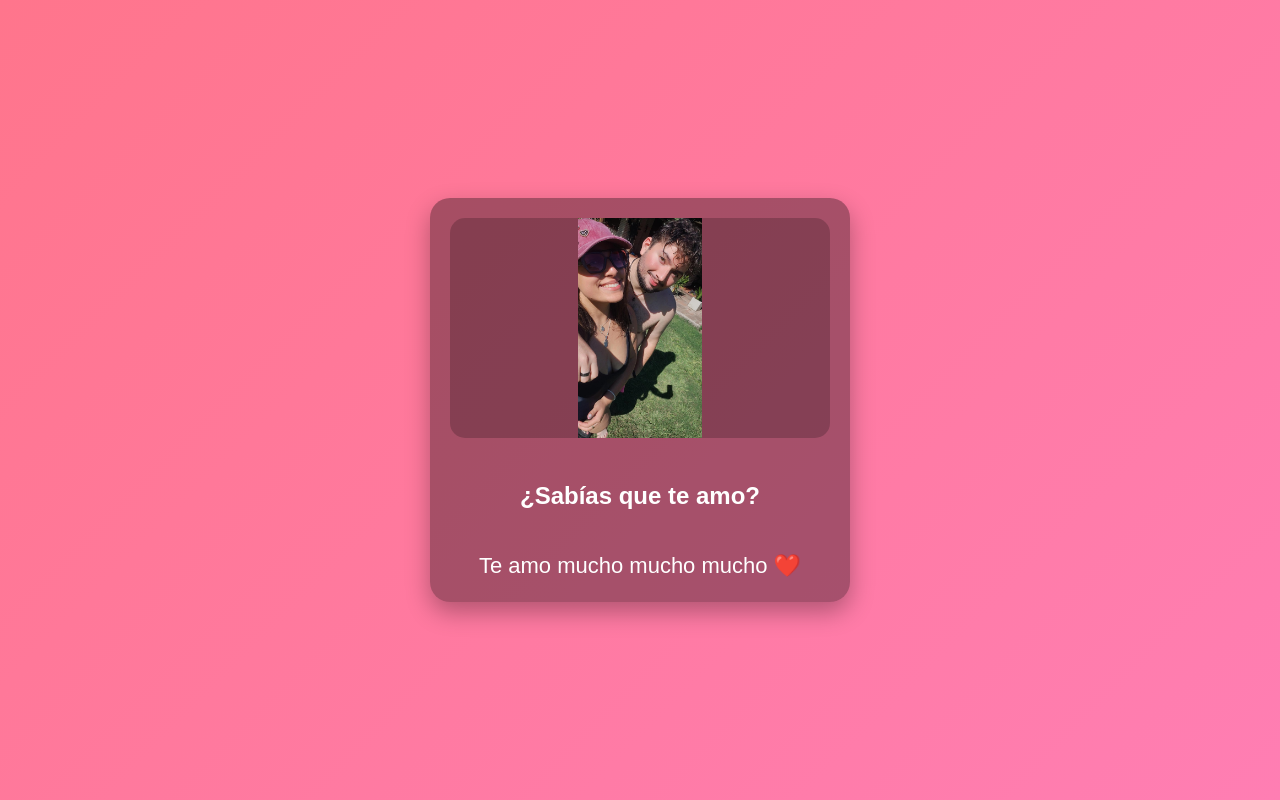
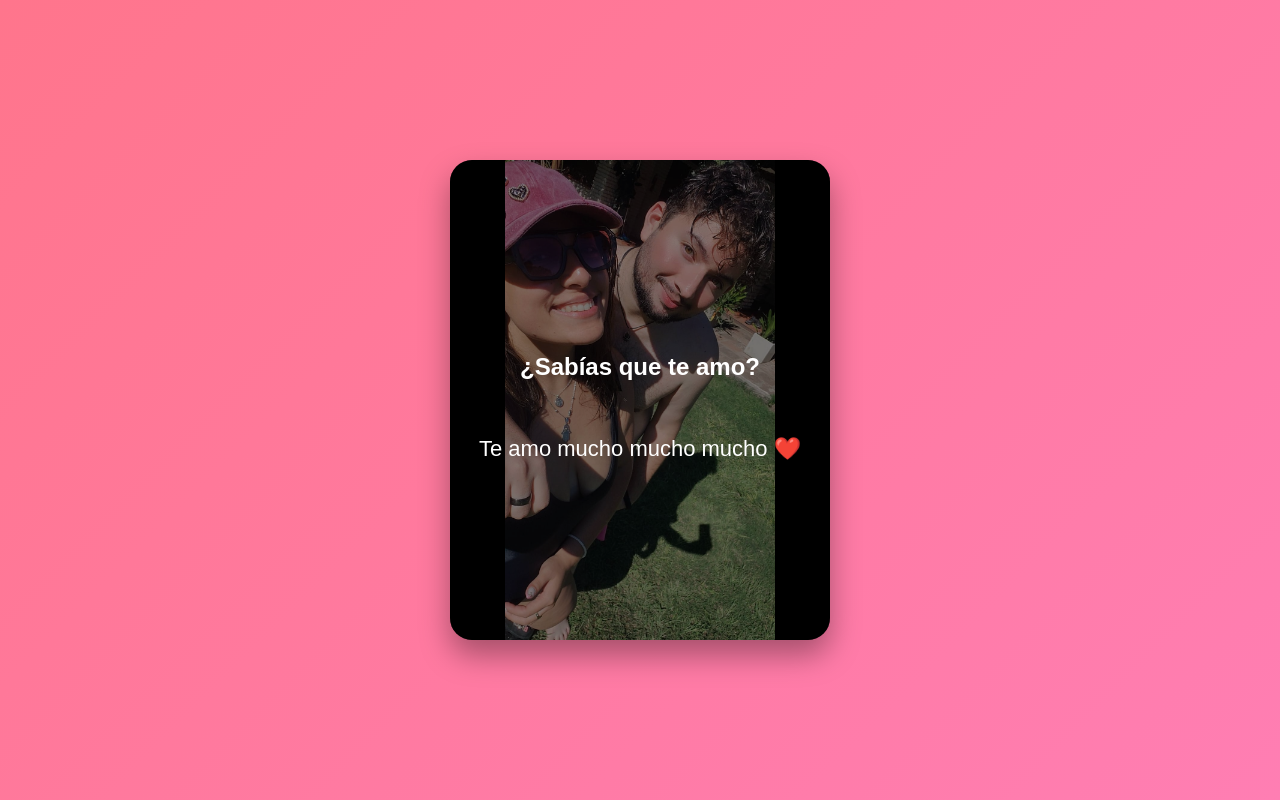
Before and after one commit to Chiniidev/te-amo, a plain HTML site: page index.html in a window 1280 px wide. Both pictures are taken after a click on the button "Sí". Drawn offline with Linux system fonts and the light colour scheme.

Commit message:
Update index.html

```diff
--- a/index.html
+++ b/index.html
@@ -18,30 +18,37 @@
     }
 
     .card {
-      background: rgba(0, 0, 0, 0.35);
-      padding: 20px;
-      border-radius: 20px;
-      text-align: center;
       width: 90%;
       max-width: 380px;
-      max-height: 90vh;
-      overflow-y: auto;
-      box-shadow: 0 10px 25px rgba(0,0,0,0.3);
+      height: 480px;
+      border-radius: 22px;
       position: relative;
-      z-index: 2;
+      box-shadow: 0 15px 30px rgba(0,0,0,0.35);
+      overflow: hidden;
+
+      /* FOTO DE FONDO */
+      background-image: url("foto.png");
+      background-size: contain;
+      background-repeat: no-repeat;
+      background-position: center;
+      background-color: #000;
     }
 
-    img {
-      width: 100%;
-      max-height: 220px;
-      object-fit: contain;
-      background: rgba(0,0,0,0.2);
-      border-radius: 15px;
-      margin-bottom: 20px;
+    /* capa oscura para que se lea */
+    .overlay {
+      position: absolute;
+      inset: 0;
+      background: rgba(0,0,0,0.45);
+      display: flex;
+      flex-direction: column;
+      justify-content: center;
+      align-items: center;
+      padding: 20px;
+      text-align: center;
     }
 
     h2 {
-      margin-bottom: 20px;
+      margin-bottom: 25px;
     }
 
     #buttons {
@@ -50,7 +57,7 @@
     }
 
     button {
-      padding: 12px 20px;
+      padding: 12px 22px;
       margin: 10px;
       border: none;
       border-radius: 25px;
@@ -70,16 +77,13 @@
     }
 
     .message {
-      margin-top: 40px;
+      margin-top: 30px;
       font-size: 22px;
-      min-height: 32px;
-      display: flex;
-      align-items: center;
-      justify-content: center;
+      min-height: 30px;
       opacity: 0;
     }
 
-    /* Corazones */
+    /* corazones */
     .heart {
       position: fixed;
       font-size: 24px;
@@ -90,7 +94,7 @@
 
     @keyframes explode {
       0% {
-        transform: scale(0) translate(0, 0);
+        transform: scale(0) translate(0,0);
         opacity: 1;
       }
       100% {
@@ -118,23 +122,22 @@
 <body>
 
   <div class="card" id="card">
-    <img src="foto.png" alt="Foto">
+    <div class="overlay">
+      <h2>¿Sabías que te amo?</h2>
 
-    <h2>¿Sabías que te amo?</h2>
+      <div id="buttons">
+        <button class="yes" onclick="showYes()">Sí</button>
+        <button class="no" id="noBtn">No</button>
+      </div>
 
-    <div id="buttons">
-      <button class="yes" onclick="showYes()">Sí</button>
-      <button class="no" id="noBtn">No</button>
+      <div id="message" class="message"></div>
     </div>
-
-    <div id="message" class="message"></div>
   </div>
 
   <script>
     const noBtn = document.getElementById("noBtn");
     const card = document.getElementById("card");
 
-    // Botón No que se escapa
     noBtn.addEventListener("mouseenter", () => {
       const rect = card.getBoundingClientRect();
       const maxX = rect.width - noBtn.offsetWidth - 20;
@@ -153,25 +156,22 @@
       msg.innerText = "Te amo mucho mucho mucho ❤️";
       msg.style.opacity = "1";
       msg.style.animation = "none";
-      msg.offsetHeight; // reflow
+      msg.offsetHeight;
       msg.style.animation = "pop 0.5s ease-out forwards";
 
       explodeHearts();
     }
 
     function explodeHearts() {
-      for (let i = 0; i < 30; i++) {
+      for (let i = 0; i < 25; i++) {
         const heart = document.createElement("div");
         heart.className = "heart";
         heart.innerText = "❤️";
 
-        const x = (Math.random() - 0.5) * 400 + "px";
-        const y = (Math.random() - 0.5) * 400 + "px";
-
         heart.style.left = "50%";
         heart.style.top = "50%";
-        heart.style.setProperty("--x", x);
-        heart.style.setProperty("--y", y);
+        heart.style.setProperty("--x", (Math.random()-0.5)*400 + "px");
+        heart.style.setProperty("--y", (Math.random()-0.5)*400 + "px");
 
         document.body.appendChild(heart);
         setTimeout(() => heart.remove(), 1500);
```
